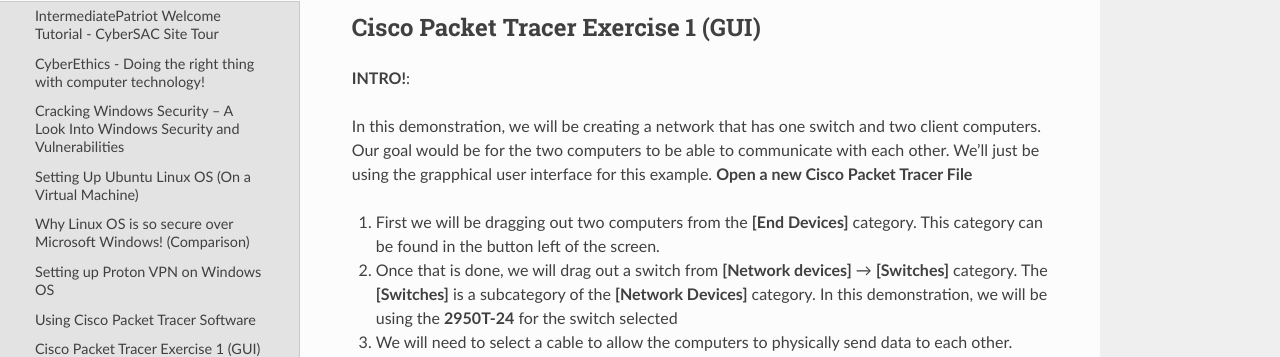
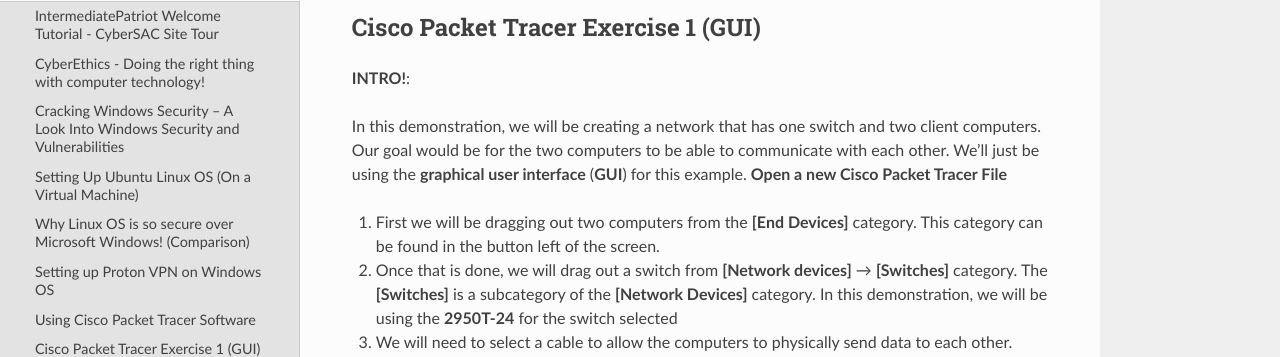
Before and after one commit to natt96z/cybersac, a Sphinx documentation site: the page built from docs/source/MediumCybersac.rst, in a window 1280 px wide and 900 px high, scrolled down 18334 px. Shown: the part 141-498 px from the top of the window. Built offline with Sphinx 7.4.7 and the Read the Docs theme 2.0.0, drawn with Linux system fonts in a browser that asks for light colours; a script that is not in the unit is left out.

Commit message:
Update MediumCybersac.rst

```diff
--- a/docs/source/MediumCybersac.rst
+++ b/docs/source/MediumCybersac.rst
@@ -330,7 +330,7 @@
 ~~~~~~~~~~~~~~~~~~~~~~~~~~~~~~~~~~~~~~~~~~~~~~
 **INTRO!**:
 
-In this demonstration, we will be creating a network that has one switch and two client computers. Our goal would be for the two computers to be able to communicate with each other. We'll just be using the grapphical user interface for this example. **Open a new Cisco Packet Tracer File**
+In this demonstration, we will be creating a network that has one switch and two client computers. Our goal would be for the two computers to be able to communicate with each other. We'll just be using the **graphical user interface** (**GUI**) for this example. **Open a new Cisco Packet Tracer File**
 
 1. First we will be dragging out two computers from the **[End Devices]** category. This category can be found in the button left of the screen.
 
```
